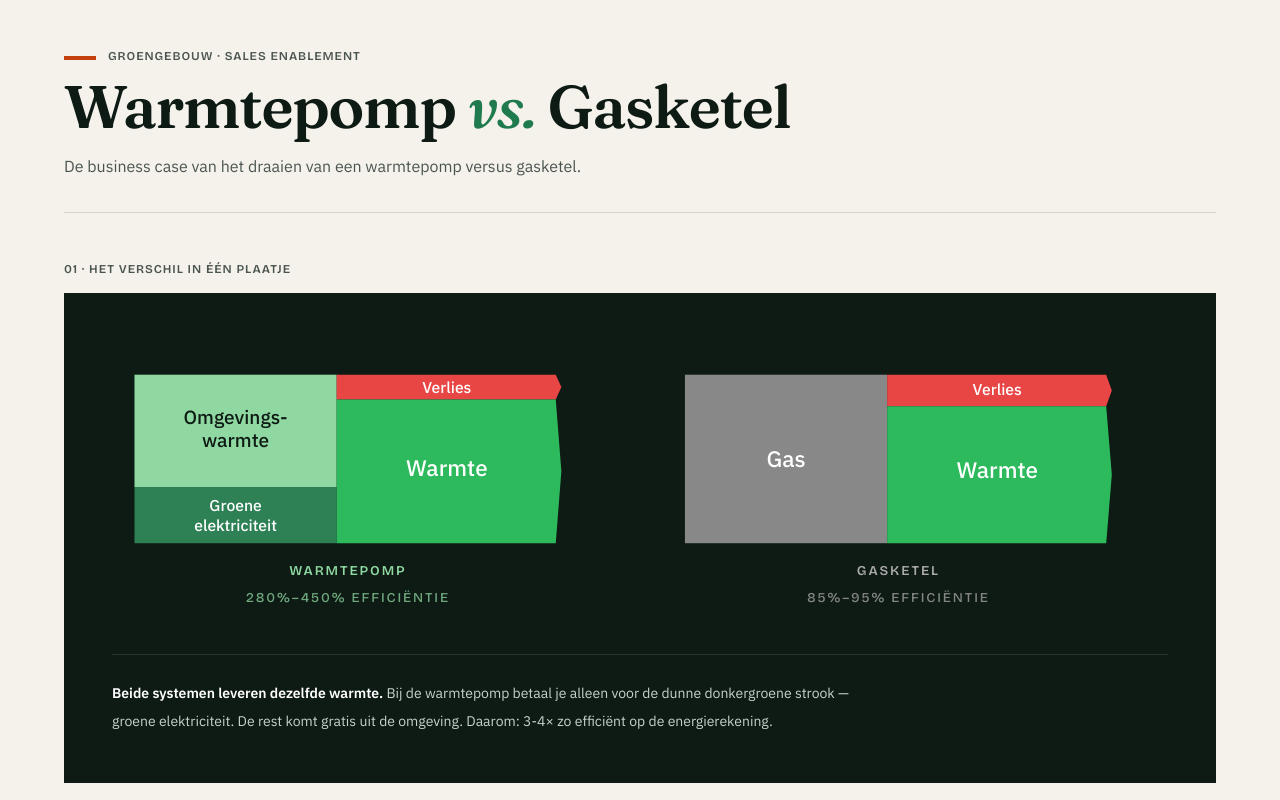
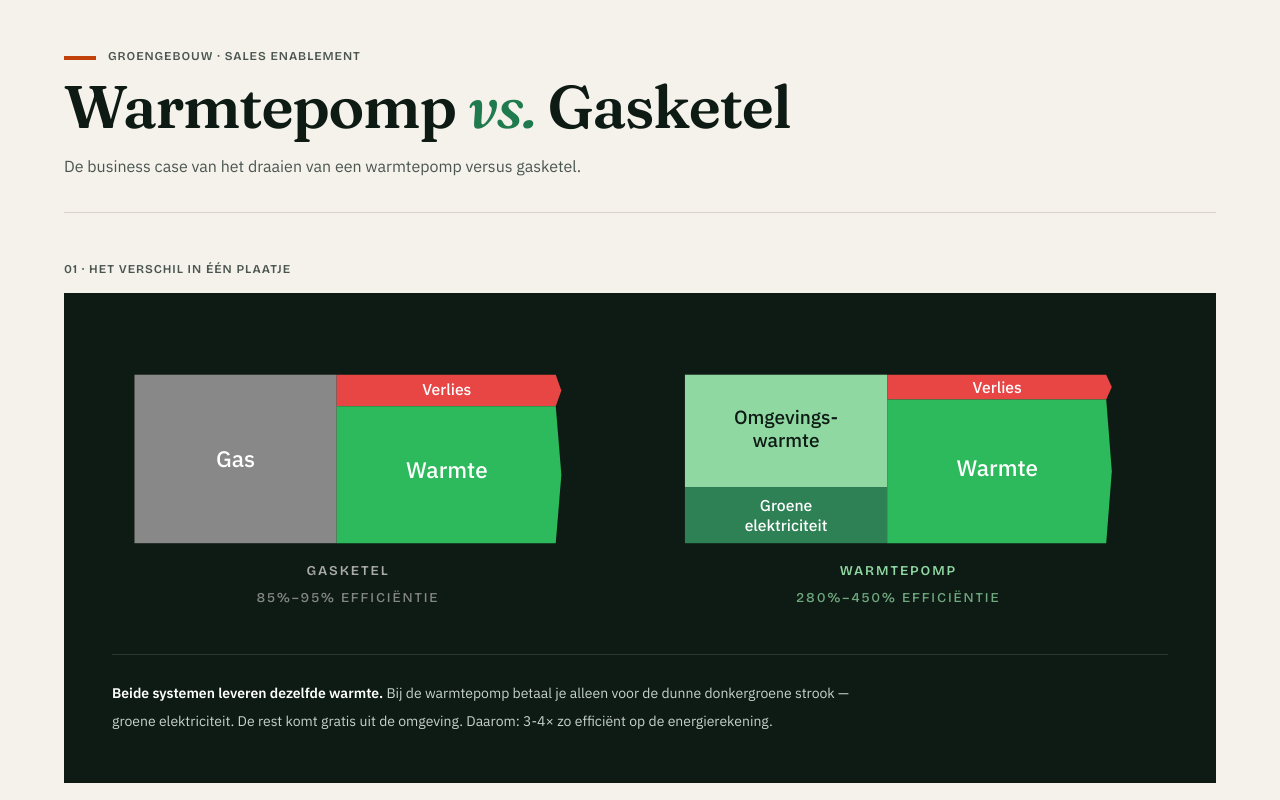
Before and after one commit to YellowBuilding/Groen-Gebouw-Dashboard, a React (Vite) app: page / in a window 1280 px wide. Shown: the top 800 px of the page. Built offline with nearby package versions, Linux system fonts and the light colour scheme.

Commit message:
swap blocks

```diff
--- a/src/App.jsx
+++ b/src/App.jsx
@@ -279,44 +279,37 @@ export default function GroenGebouwSalesTool() {
 function SideBySideDiagram() {
   return (
     <svg viewBox="0 0 940 250" className="w-full h-auto" style={{ maxHeight: 380 }}>
-      {/* === WARMTEPOMP (left) === */}
-      {/* Input — Omgevingswarmte (light green, top) */}
-      <rect x="20" y="30" width="180" height="100" fill="#8FD8A1" />
-      <text x="110" y="74" textAnchor="middle" fontFamily="IBM Plex Sans, sans-serif" fontSize="17" fontWeight="500" fill="#0E1A14">Omgevings-</text>
-      <text x="110" y="94" textAnchor="middle" fontFamily="IBM Plex Sans, sans-serif" fontSize="17" fontWeight="500" fill="#0E1A14">warmte</text>
+      {/* === GASKETEL (left) === */}
+      <rect x="20" y="30" width="180" height="150" fill="#888888" />
+      <text x="110" y="112" textAnchor="middle" fontFamily="IBM Plex Sans, sans-serif" fontSize="20" fontWeight="500" fill="white">Gas</text>
 
-      {/* Input — Groene elektriciteit (dark green, bottom) */}
-      <rect x="20" y="130" width="180" height="50" fill="#2E8055" />
-      <text x="110" y="151" textAnchor="middle" fontFamily="IBM Plex Sans, sans-serif" fontSize="14" fontWeight="500" fill="white">Groene</text>
-      <text x="110" y="169" textAnchor="middle" fontFamily="IBM Plex Sans, sans-serif" fontSize="14" fontWeight="500" fill="white">elektriciteit</text>
+      <path d="M 200 30 L 395 30 L 400 44 L 395 58 L 200 58 Z" fill="#E84545" />
+      <text x="298" y="48" textAnchor="middle" fontFamily="IBM Plex Sans, sans-serif" fontSize="14" fontWeight="500" fill="white">Verlies</text>
 
-      {/* Output — Verlies (red chevron, top) — full width, aligned left with Warmte */}
-      <path d="M 200 30 L 395 30 L 400 41 L 395 52 L 200 52 Z" fill="#E84545" />
-      <text x="298" y="46" textAnchor="middle" fontFamily="IBM Plex Sans, sans-serif" fontSize="14" fontWeight="500" fill="white">Verlies</text>
+      <path d="M 200 58 L 395 58 L 400 119 L 395 180 L 200 180 Z" fill="#2DBA5C" />
+      <text x="298" y="122" textAnchor="middle" fontFamily="IBM Plex Sans, sans-serif" fontSize="20" fontWeight="500" fill="white">Warmte</text>
 
-      {/* Output — Warmte (bright green chevron) — height 128, total output stack = 150 */}
-      <path d="M 200 52 L 395 52 L 400 116 L 395 180 L 200 180 Z" fill="#2DBA5C" />
-      <text x="298" y="120" textAnchor="middle" fontFamily="IBM Plex Sans, sans-serif" fontSize="20" fontWeight="500" fill="white">Warmte</text>
+      {/* === WARMTEPOMP (right) === */}
+      <rect x="510" y="30" width="180" height="100" fill="#8FD8A1" />
+      <text x="600" y="74" textAnchor="middle" fontFamily="IBM Plex Sans, sans-serif" fontSize="17" fontWeight="500" fill="#0E1A14">Omgevings-</text>
+      <text x="600" y="94" textAnchor="middle" fontFamily="IBM Plex Sans, sans-serif" fontSize="17" fontWeight="500" fill="#0E1A14">warmte</text>
 
-      {/* === GASKETEL (right) === */}
-      {/* Input — Gas (gray) */}
-      <rect x="510" y="30" width="180" height="150" fill="#888888" />
-      <text x="600" y="112" textAnchor="middle" fontFamily="IBM Plex Sans, sans-serif" fontSize="20" fontWeight="500" fill="white">Gas</text>
+      <rect x="510" y="130" width="180" height="50" fill="#2E8055" />
+      <text x="600" y="151" textAnchor="middle" fontFamily="IBM Plex Sans, sans-serif" fontSize="14" fontWeight="500" fill="white">Groene</text>
+      <text x="600" y="169" textAnchor="middle" fontFamily="IBM Plex Sans, sans-serif" fontSize="14" fontWeight="500" fill="white">elektriciteit</text>
 
-      {/* Output — Verlies (full width, aligned left with Warmte, slightly thicker than WP to hint at lower efficiency) */}
-      <path d="M 690 30 L 885 30 L 890 44 L 885 58 L 690 58 Z" fill="#E84545" />
-      <text x="788" y="48" textAnchor="middle" fontFamily="IBM Plex Sans, sans-serif" fontSize="14" fontWeight="500" fill="white">Verlies</text>
+      <path d="M 690 30 L 885 30 L 890 41 L 885 52 L 690 52 Z" fill="#E84545" />
+      <text x="788" y="46" textAnchor="middle" fontFamily="IBM Plex Sans, sans-serif" fontSize="14" fontWeight="500" fill="white">Verlies</text>
 
-      {/* Output — Warmte (height 122, total output stack = 150) */}
-      <path d="M 690 58 L 885 58 L 890 119 L 885 180 L 690 180 Z" fill="#2DBA5C" />
-      <text x="788" y="122" textAnchor="middle" fontFamily="IBM Plex Sans, sans-serif" fontSize="20" fontWeight="500" fill="white">Warmte</text>
+      <path d="M 690 52 L 885 52 L 890 116 L 885 180 L 690 180 Z" fill="#2DBA5C" />
+      <text x="788" y="120" textAnchor="middle" fontFamily="IBM Plex Sans, sans-serif" fontSize="20" fontWeight="500" fill="white">Warmte</text>
 
       {/* === BOTTOM LABELS === */}
-      <text x="210" y="208" textAnchor="middle" fontFamily="Bricolage Grotesque, sans-serif" fontSize="12" fontWeight="600" fill="#8FD8A1" letterSpacing="0.14em">WARMTEPOMP</text>
-      <text x="210" y="232" textAnchor="middle" fontFamily="Bricolage Grotesque, sans-serif" fontSize="12" fontWeight="500" fill="#8FD8A1" letterSpacing="0.14em" opacity="0.75">280%–450% EFFICIËNTIE</text>
+      <text x="210" y="208" textAnchor="middle" fontFamily="Bricolage Grotesque, sans-serif" fontSize="12" fontWeight="600" fill="#AAAAAA" letterSpacing="0.14em">GASKETEL</text>
+      <text x="210" y="232" textAnchor="middle" fontFamily="Bricolage Grotesque, sans-serif" fontSize="12" fontWeight="500" fill="#AAAAAA" letterSpacing="0.14em" opacity="0.75">85%–95% EFFICIËNTIE</text>
 
-      <text x="700" y="208" textAnchor="middle" fontFamily="Bricolage Grotesque, sans-serif" fontSize="12" fontWeight="600" fill="#AAAAAA" letterSpacing="0.14em">GASKETEL</text>
-      <text x="700" y="232" textAnchor="middle" fontFamily="Bricolage Grotesque, sans-serif" fontSize="12" fontWeight="500" fill="#AAAAAA" letterSpacing="0.14em" opacity="0.75">85%–95% EFFICIËNTIE</text>
+      <text x="700" y="208" textAnchor="middle" fontFamily="Bricolage Grotesque, sans-serif" fontSize="12" fontWeight="600" fill="#8FD8A1" letterSpacing="0.14em">WARMTEPOMP</text>
+      <text x="700" y="232" textAnchor="middle" fontFamily="Bricolage Grotesque, sans-serif" fontSize="12" fontWeight="500" fill="#8FD8A1" letterSpacing="0.14em" opacity="0.75">280%–450% EFFICIËNTIE</text>
     </svg>
   );
 }
```
Also changed, not shown: 1 other file (tests, documents, lock files or other folders).
